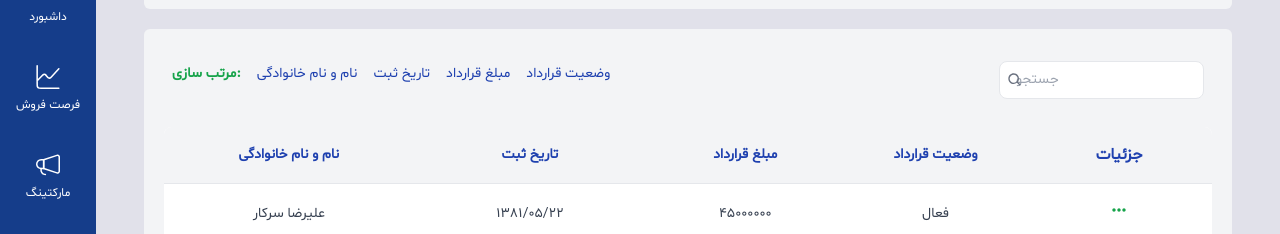
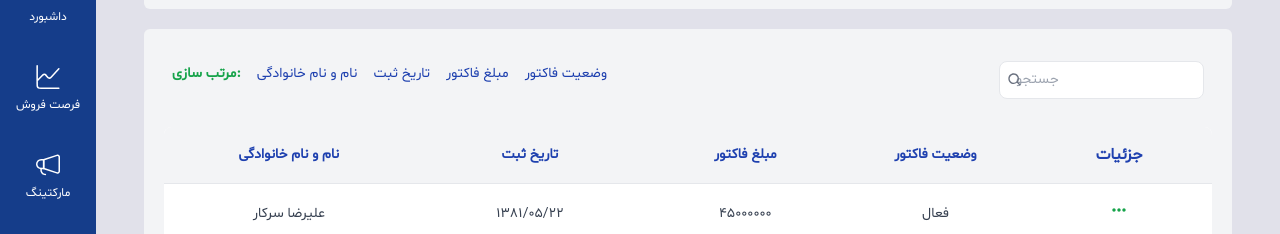
Before and after one commit to alirezzasarkar/customer-management-software, a React app: page /dashboard/invoice/list in a window 1280 px wide. Shown: the part 159-393 px from the top of the page. Built offline with nearby package versions, Linux system fonts and the light colour scheme; the HTML template or start-up script is replaced by a standard one.

Commit message:
fix: ContractListPage.jsx

```diff
--- a/src/Pages/ContractListPage.jsx
+++ b/src/Pages/ContractListPage.jsx
@@ -63,8 +63,8 @@ const initialData = [
 const columns = [
   { id: "name", label: "نام و نام خانوادگی" },
   { id: "date", label: "تاریخ ثبت" },
-  { id: "amount", label: "مبلغ قرارداد" },
-  { id: "status", label: "وضعیت قرارداد" },
+  { id: "amount", label: "مبلغ فاکتور" },
+  { id: "status", label: "وضعیت فاکتور" },
 ];
 
 const ContractListPage = () => {
```
